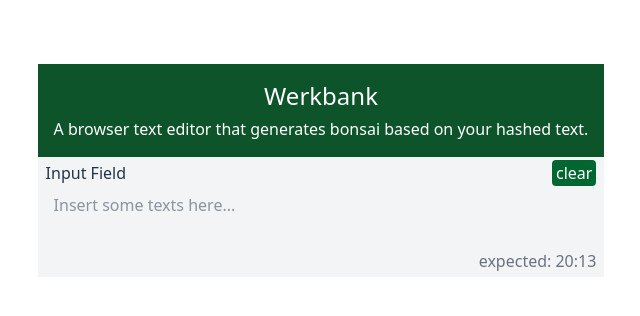
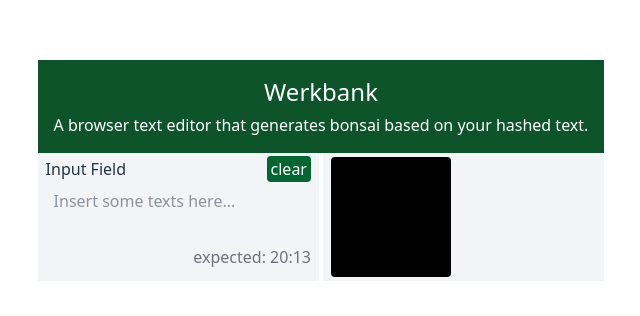
Before and after one commit to TrueRyoB/Werkbank, a React (Vite) app: page / in a window 1280 px wide. Shown: the part 230-546 px from the top of the page, without its empty margins (319-959 px from the left). Built offline with nearby package versions, Linux system fonts and the light colour scheme.

Commit message:
added a placeholder for a stopwatch

```diff
--- a/src/App.tsx
+++ b/src/App.tsx
@@ -1,4 +1,6 @@
 import './App.css'
+
+import Stopwatch from './components/Stopwatch'
 
 function App() {
 
@@ -10,7 +12,7 @@ function App() {
       <span>A browser text editor that generates bonsai based on your hashed text.</span>
     </div>
     {/* Main */}
-    <div className="main">
+    <div className="main grid grid-cols-2 bg-white gap-[4px]">
       {/* Input pane */}
       <div className="input-pane bg-gray-100 py-1 px-2">
         <div className="header flex flex-row justify-between">
@@ -25,10 +27,10 @@ function App() {
         </div>
       </div>
       {/* Output pane */}
-      <div className="output-pane">
+      <div className="output-pane bg-gray-100 py-1 px-2">
         {/* Clock container */}
         <div className="clock-container">
-
+          <Stopwatch/>
         </div>
         {/* Ascii art container */}
         <div className="ascii-container">
--- /dev/null
+++ b/src/components/Stopwatch.tsx
@@ -0,0 +1,12 @@
+// import React from 'react';
+// import { useStopwatch } from '../hooks/useStopwatch';
+// import StopwatchControls from './StopwatchControls';
+
+const Stopwatch = () => {
+  return (
+    <>
+     <div className="bg-black w-30 h-30 flex rounded"></div>
+    </>
+  );
+};
+export default Stopwatch;
```
